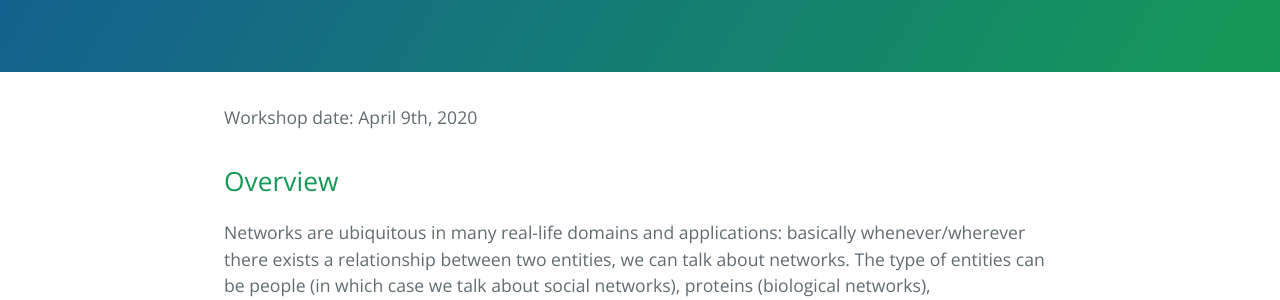
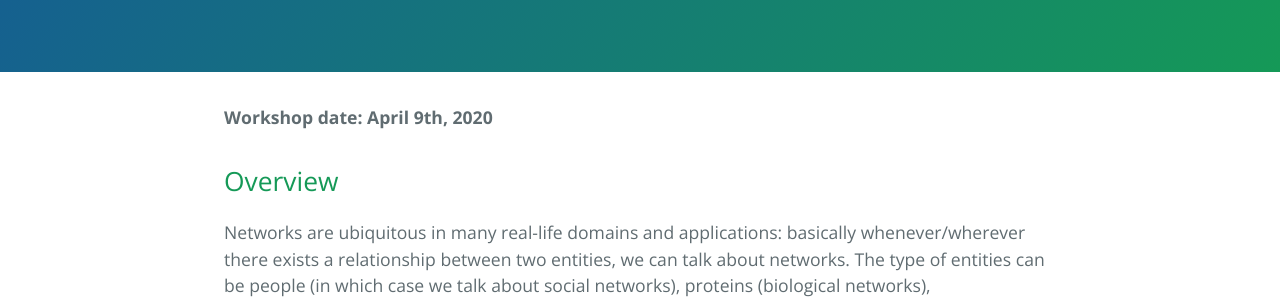
Before and after one commit to NMLA-WorldCIST/NMLA-WorldCIST.github.io, a Jekyll site: the page built from index.md, in a window 1280 px wide. Shown: the part 389-689 px from the top of the page. Built offline with Jekyll 4.4.1, drawn with Linux system fonts in a browser that asks for light colours.

```diff
--- a/index.md
+++ b/index.md
@@ -15,7 +15,7 @@ Submission date: ~~November 30, 2019 (AoE)~~ December 7th, 2019 (AoE)
 Submission link: [EasyChair Workshop Submissions](https://easychair.org/conferences/?conf=worldcistworkshops2020)
 -->
 
-Workshop date: April 9th, 2020
+**Workshop date: April 9th, 2020**
 
 ## <a name="Overview"></a> Overview
 
@@ -74,7 +74,7 @@ Notification: December 29, 2019
 
 Camera-ready: January 8, 2020 (hard deadline because of Springer publishing deadlines)
 
-Workshop date: Thursday, April 9th, 2020
+**Workshop date: Thursday, April 9th, 2020**
 
 Conference dates: April 7-10, 2020
 
```
